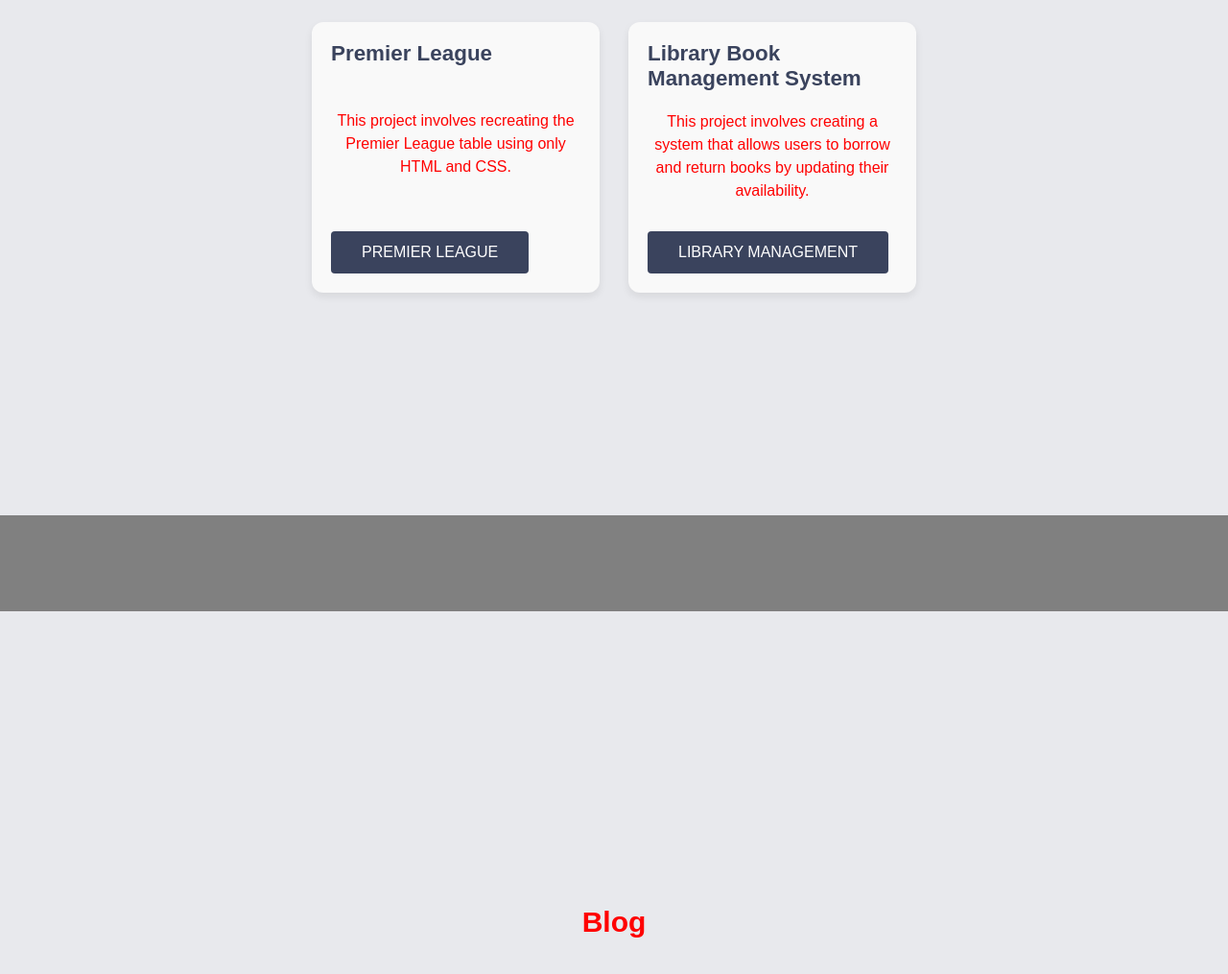
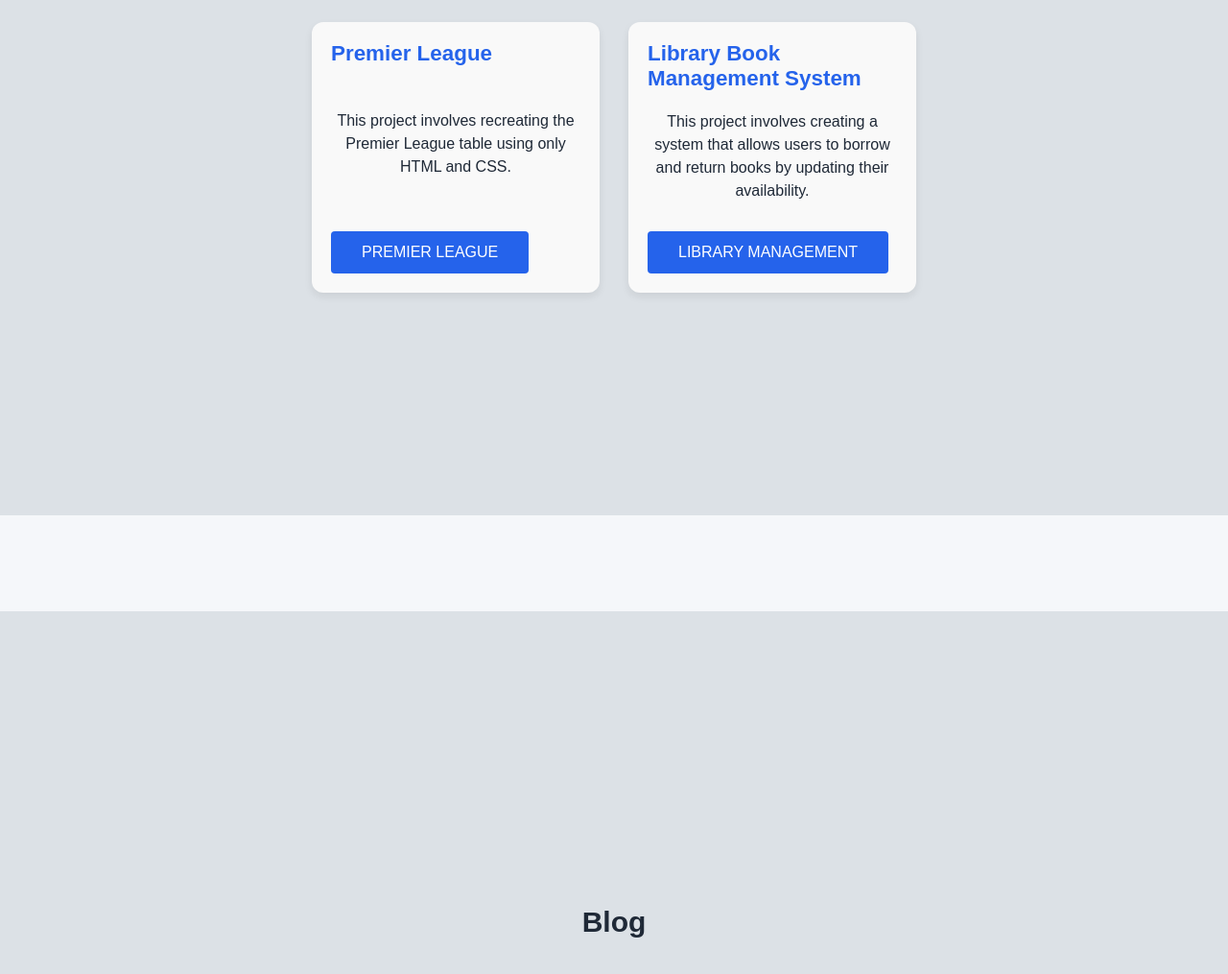
Before and after one commit to Yvonne-Mathenge/my-portfolio, a plain HTML site: page index.html in a window 1280 px wide. Shown: the part 2163-3178 px from the top of the page at 96% size. Drawn offline with Linux system fonts and the light colour scheme; no server answers.

Commit message:
Update style.css

```diff
--- a/style.css
+++ b/style.css
@@ -19,13 +19,13 @@ body {
 
 /* Color Variables */
 :root {
-  --base-color: gray;
-  --base-variant: #e8e9ed;
-  --text-color: #ff0000;
-  --secondary-text: #ffa500;
-  --primary-color: #3a435d;
-  --accent-color: #4842b5;
-  --header-bg: #ee82ee;
+  --base-color: #f5f7fa;         /* Soft off-white background */
+  --base-variant: #dce1e6;       /* Light gray-blue for subtle contrast */
+  --text-color: #1f2937;         /* Rich dark gray for primary text */
+  --secondary-text: #4b5563;     /* Muted gray for secondary text */
+  --primary-color: #2563eb;      /* Bold blue for links and buttons */
+  --accent-color: #10b981;       /* Teal green for highlights/accent */
+  --header-bg: #f9fafb;          /* Very light gray for header background */
 }
 
 .darkmode {
```
